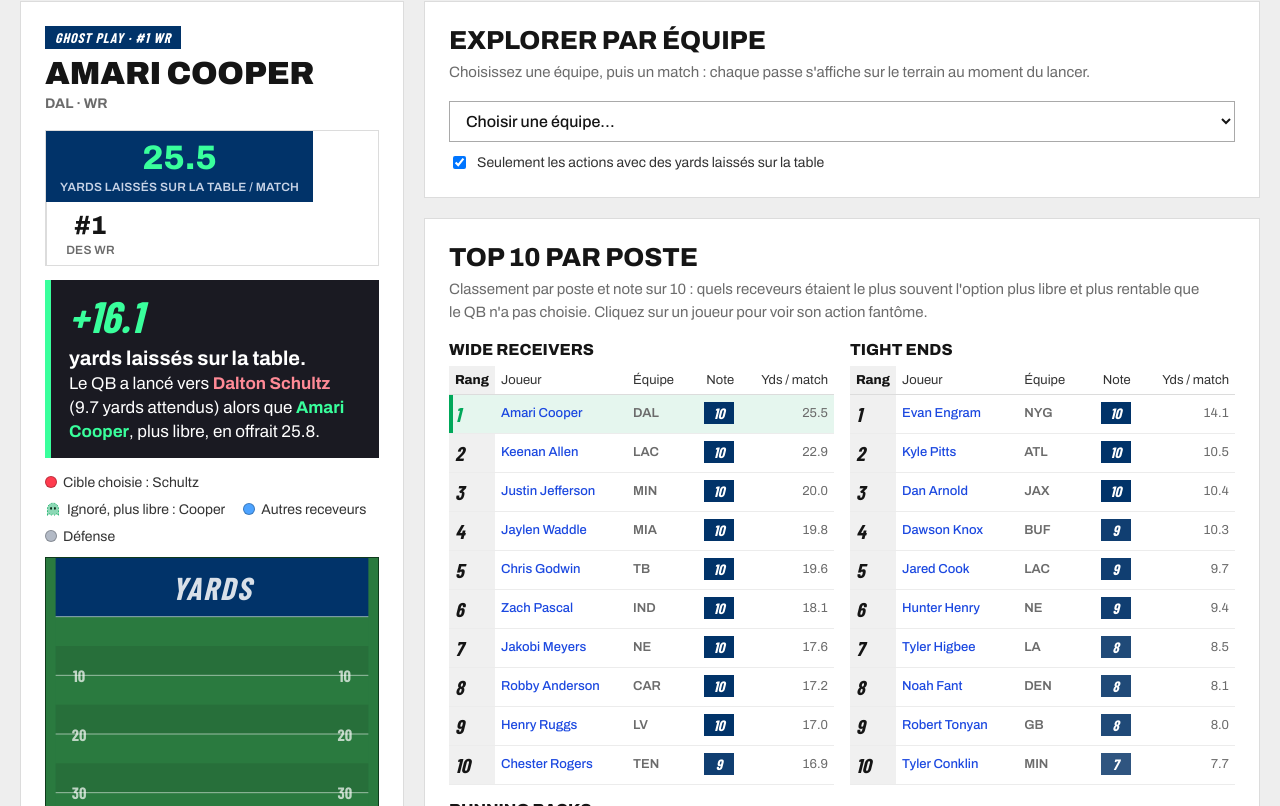
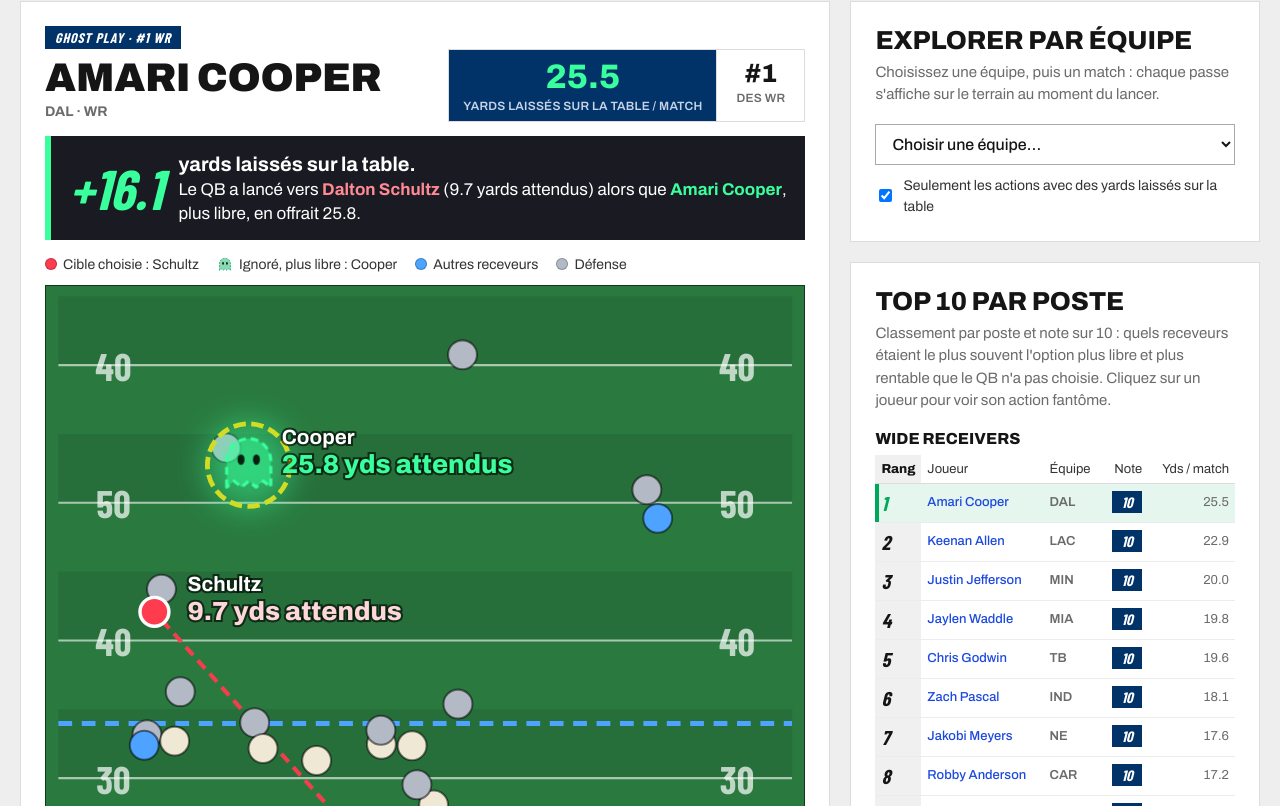
Before and after one commit to ggn-thomas/Ghost-Yards, a React (Vite) app in the folder web/: page / in a window 1280 px wide. Shown: the part 754-1560 px from the top of the page. Built offline with nearby package versions, Linux system fonts and the light colour scheme; a web font is replaced by a local one.

Commit message:
Revert "feat: full vertical field in a narrow left column, wider right column"
This reverts commit 9a5d9618b89cbd9da7772f6eb98d40ddd01111f2.

```diff
--- a/web/src/Field.jsx
+++ b/web/src/Field.jsx
@@ -42,6 +42,10 @@ export default function Field({ play, selectedId }) {
   const order = { 'Pass Block': 0, 'Pass Rush': 0, Coverage: 1, Pass: 2, 'Pass Route': 3, football: 4 }
   const players = [...play.frame].sort((a, b) => (order[a.role] ?? 0) - (order[b.role] ?? 0))
 
+  // Recadrage d'affichage autour de l'action (tous les joueurs restent visibles).
+  const xs = play.frame.map((p) => p.x)
+  const lo = Math.max(0, Math.min(play.los_x - 8, ...xs) - 3)
+  const hi = Math.min(W, Math.max(play.los_x + 25, ...xs) + 5)
   const [qx, qy] = qb ? S(qb.x, qb.y) : [0, 0]
   const [tx, ty] = target ? S(target.x, target.y) : [0, 0]
   const [, losY] = S(play.los_x, 0)
@@ -49,7 +53,7 @@ export default function Field({ play, selectedId }) {
   return (
     <svg
       className="field"
-      viewBox={`0 0 ${H} ${W}`}
+      viewBox={`0 ${W - hi} ${H} ${hi - lo}`}
       role="img"
       aria-label="Positions des joueurs au moment du lancer, l'attaque monte vers le haut"
     >
--- a/web/src/index.css
+++ b/web/src/index.css
@@ -544,16 +544,3 @@ tbody tr.selected td:first-child { box-shadow: inset 4px 0 0 var(--ghost); color
 .field { width: 100%; height: auto; max-height: 78vh; }
 .field .yard-number text { text-anchor: middle; }
 .field .endzone-label { dominant-baseline: central; }
-
-/* Terrain entier à la verticale dans une colonne étroite, colonne de droite élargie */
-.stage-grid { grid-template-columns: clamp(360px, 30vw, 500px) minmax(0, 1fr); }
-.field { max-height: 88vh; }
-.stage-grid .verdict { flex-direction: column; align-items: flex-start; gap: 6px; }
-.stage-grid .verdict-value { font-size: 44px; }
-.stage-grid .player-card .stats { width: 100%; }
-.stage-grid .player-id h2 { font-size: 32px; }
-.side .tops { grid-template-columns: repeat(auto-fit, minmax(min(100%, 320px), 1fr)); }
-.stage-grid .games { grid-template-columns: repeat(auto-fill, minmax(140px, 1fr)); }
-@media (max-width: 1080px) {
-  .stage-grid { grid-template-columns: minmax(0, 1fr); }
-}
```
